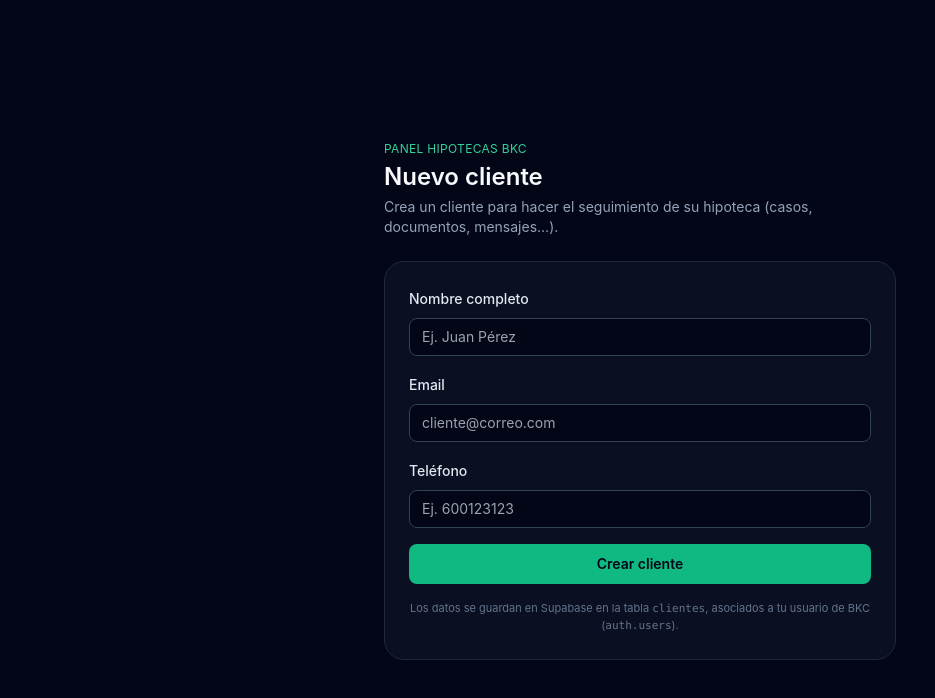
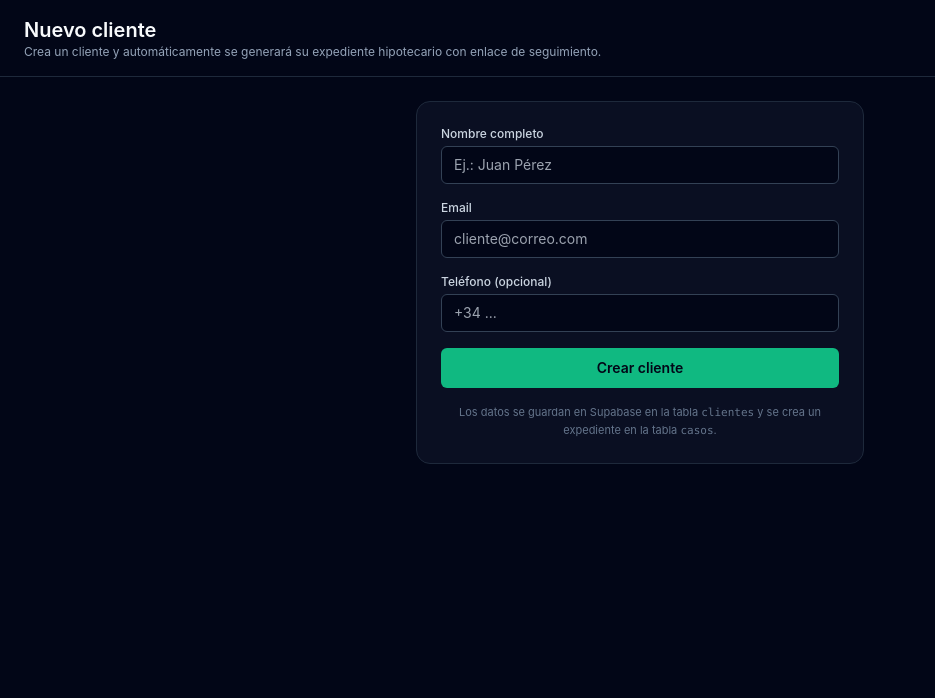
Before and after one commit to infobkchome-code/backhipotecas, a Next.js app: page /portal/clients/new in a window 1280 px wide. Shown: the top 698 px of the page, without its empty margins (0-935 px from the left). Built offline with nearby package versions, Linux system fonts and the light colour scheme; no server answers.

Commit message:
Update page.tsx

```diff
--- a/app/portal/clients/new/page.tsx
+++ b/app/portal/clients/new/page.tsx
@@ -16,142 +16,156 @@ export default function NewClientPage() {
   const handleSubmit = async (e: React.FormEvent) => {
     e.preventDefault();
     setError(null);
+
+    if (!nombre.trim() || !email.trim()) {
+      setError('Nombre y email son obligatorios.');
+      return;
+    }
+
     setLoading(true);
 
-    // 1) Usuario autenticado
-    const { data: { user }, error: authError } = await supabase.auth.getUser();
+    try {
+      // 1️⃣ Conseguimos el usuario logueado
+      const {
+        data: { user },
+        error: userError,
+      } = await supabase.auth.getUser();
 
-    if (authError) {
-      setError('Error al obtener el usuario autenticado.');
+      if (userError || !user) {
+        console.error(userError ?? 'Usuario no autenticado');
+        setError('Debes iniciar sesión para crear clientes.');
         setLoading(false);
         return;
       }
 
-    if (!user) {
-      setError('Usuario no autenticado.');
+      // 2️⃣ Creamos el cliente en la tabla "clientes"
+      const { data: cliente, error: cliError } = await supabase
+        .from('clientes')
+        .insert({
+          user_id: user.id,
+          nombre: nombre.trim(),
+          email: email.trim(),
+          telefono: telefono.trim() || null,
+        })
+        .select('id, nombre, email')
+        .single();
+
+      if (cliError || !cliente) {
+        console.error('Error creando cliente:', cliError);
+        setError('No se ha podido crear el cliente.');
         setLoading(false);
         return;
       }
 
-    // 2) Insertar cliente con user_id = user.id
-    const { data: cliente, error: insertError } = await supabase
-      .from('clientes')
-      .insert([
-        {
-          user_id: user.id,                // 👈 CLAVE PARA PASAR LA RLS
-          nombre: nombre.trim(),
-          email: email.trim(),
-          telefono: telefono.trim() || null,
-        },
-      ])
-      .select()
-      .single();
+      // 3️⃣ Generamos tokens para el expediente
+      const seguimientoToken = crypto.randomUUID();
+      const publicToken = crypto.randomUUID();
 
-    if (insertError || !cliente) {
-      console.error(insertError);
-      setError(insertError?.message || 'No se pudo crear el cliente.');
+      // 4️⃣ Creamos un expediente inicial en la tabla "casos"
+      const { error: casoError } = await supabase.from('casos').insert({
+        user_id: user.id,
+        client_id: cliente.id,
+        titulo: `Expediente ${cliente.nombre}`,
+        estado: 'en_estudio',
+        progreso: 0,
+        notas: 'Expediente creado automáticamente.',
+        email: cliente.email,
+        public_token: publicToken,
+        seguimiento_token: seguimientoToken,
+      });
+
+      if (casoError) {
+        console.error('Error creando caso:', casoError);
+        setError(
+          'El cliente se ha creado, pero ha fallado la creación del expediente.',
+        );
         setLoading(false);
         return;
       }
 
-    // 3) Crear caso inicial para este cliente (opcional, pero útil)
-    const { error: casoError } = await supabase.from('casos').insert([
-      {
-        user_id: user.id,
-        cliente_id: cliente.id,
-        titulo: `Expediente ${cliente.nombre}`,
-        estado: 'en_estudio',
-        progreso: 0,
-        notas: 'Expediente creado automáticamente.',
-      },
-    ]);
-
-    if (casoError) {
-      console.error(casoError);
-      // No bloqueamos al usuario, solo avisar si quieres
+      // 5️⃣ Todo OK → volvemos al panel
+      router.push('/portal');
+    } catch (err) {
+      console.error('Error inesperado creando cliente:', err);
+      setError('Ha ocurrido un error inesperado.');
+      setLoading(false);
     }
-
-    setLoading(false);
-
-    // 4) Volver al panel principal
-    router.push('/portal');
   };
 
   return (
-    <div className="min-h-screen bg-slate-950 text-slate-50 flex items-center justify-center px-4">
-      <div className="max-w-lg w-full space-y-6">
+    <div className="min-h-screen bg-slate-950 text-slate-50">
+      <header className="border-b border-slate-800 px-6 py-4">
+        <h1 className="text-xl font-semibold">Nuevo cliente</h1>
+        <p className="text-xs text-slate-400">
+          Crea un cliente y automáticamente se generará su expediente
+          hipotecario con enlace de seguimiento.
+        </p>
+      </header>
+
+      <main className="px-6 py-6 flex justify-center">
+        <div className="w-full max-w-md bg-slate-900/60 border border-slate-800 rounded-xl p-6 space-y-4">
+          {error && (
+            <div className="rounded-md border border-red-700 bg-red-950/50 px-4 py-2 text-sm text-red-100">
+              {error}
+            </div>
+          )}
+
+          <form onSubmit={handleSubmit} className="space-y-4">
             <div>
-          <p className="text-xs uppercase tracking-wide text-emerald-400">
-            Panel hipotecas BKC
-          </p>
-          <h1 className="text-2xl font-semibold mt-1">Nuevo cliente</h1>
-          <p className="text-sm text-slate-400 mt-1">
-            Crea un cliente para hacer el seguimiento de su hipoteca (casos, documentos, mensajes…).
-          </p>
-        </div>
-
-        <form onSubmit={handleSubmit} className="space-y-4 bg-slate-900/60 border border-slate-800 rounded-2xl p-6">
-          <div className="space-y-2">
-            <label className="text-sm font-medium text-slate-200">
+              <label className="block text-xs font-medium text-slate-300 mb-1">
                 Nombre completo
               </label>
               <input
                 type="text"
                 value={nombre}
                 onChange={(e) => setNombre(e.target.value)}
-              required
-              className="w-full rounded-lg bg-slate-950 border border-slate-700 px-3 py-2 text-sm outline-none focus:ring-2 focus:ring-emerald-500 focus:border-emerald-500"
-              placeholder="Ej. Juan Pérez"
+                className="w-full rounded-md bg-slate-950 border border-slate-700 px-3 py-2 text-sm text-slate-50 focus:outline-none focus:ring-1 focus:ring-emerald-500"
+                placeholder="Ej.: Juan Pérez"
               />
             </div>
 
-          <div className="space-y-2">
-            <label className="text-sm font-medium text-slate-200">
+            <div>
+              <label className="block text-xs font-medium text-slate-300 mb-1">
                 Email
               </label>
               <input
                 type="email"
                 value={email}
                 onChange={(e) => setEmail(e.target.value)}
-              required
-              className="w-full rounded-lg bg-slate-950 border border-slate-700 px-3 py-2 text-sm outline-none focus:ring-2 focus:ring-emerald-500 focus:border-emerald-500"
+                className="w-full rounded-md bg-slate-950 border border-slate-700 px-3 py-2 text-sm text-slate-50 focus:outline-none focus:ring-1 focus:ring-emerald-500"
                 placeholder="cliente@correo.com"
               />
             </div>
 
-          <div className="space-y-2">
-            <label className="text-sm font-medium text-slate-200">
-              Teléfono
+            <div>
+              <label className="block text-xs font-medium text-slate-300 mb-1">
+                Teléfono (opcional)
               </label>
               <input
                 type="tel"
                 value={telefono}
                 onChange={(e) => setTelefono(e.target.value)}
-              className="w-full rounded-lg bg-slate-950 border border-slate-700 px-3 py-2 text-sm outline-none focus:ring-2 focus:ring-emerald-500 focus:border-emerald-500"
-              placeholder="Ej. 600123123"
+                className="w-full rounded-md bg-slate-950 border border-slate-700 px-3 py-2 text-sm text-slate-50 focus:outline-none focus:ring-1 focus:ring-emerald-500"
+                placeholder="+34 ..."
               />
             </div>
-
-          {error && (
-            <div className="rounded-lg bg-red-950/50 border border-red-600/60 px-3 py-2 text-xs text-red-200">
-              {error}
-            </div>
-          )}
 
             <button
               type="submit"
               disabled={loading}
-            className="w-full inline-flex items-center justify-center rounded-lg bg-emerald-500 text-slate-950 text-sm font-semibold py-2.5 hover:bg-emerald-400 transition disabled:opacity-60"
+              className="w-full inline-flex items-center justify-center rounded-md bg-emerald-500 text-slate-950 text-sm font-semibold py-2.5 hover:bg-emerald-400 transition disabled:opacity-60"
             >
               {loading ? 'Creando cliente…' : 'Crear cliente'}
             </button>
 
             <p className="text-[11px] text-slate-500 text-center">
-            Los datos se guardan en Supabase en la tabla <span className="font-mono">clientes</span>,
-            asociados a tu usuario de BKC (<span className="font-mono">auth.users</span>).
+              Los datos se guardan en Supabase en la tabla{' '}
+              <span className="font-mono">clientes</span> y se crea un
+              expediente en la tabla <span className="font-mono">casos</span>.
             </p>
           </form>
         </div>
+      </main>
     </div>
   );
 }
```
Lines whose indentation alone changed are shown as unchanged.
